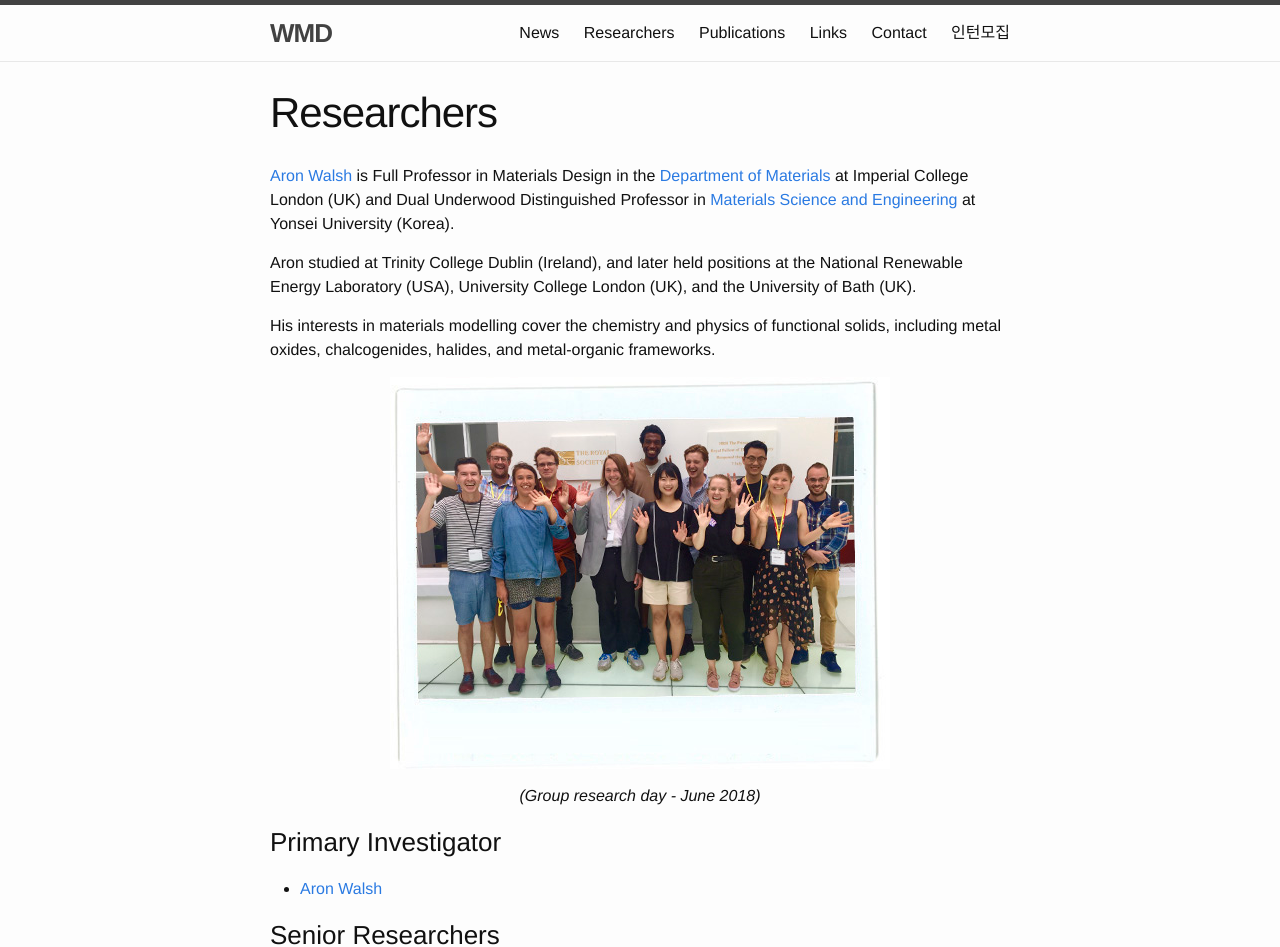
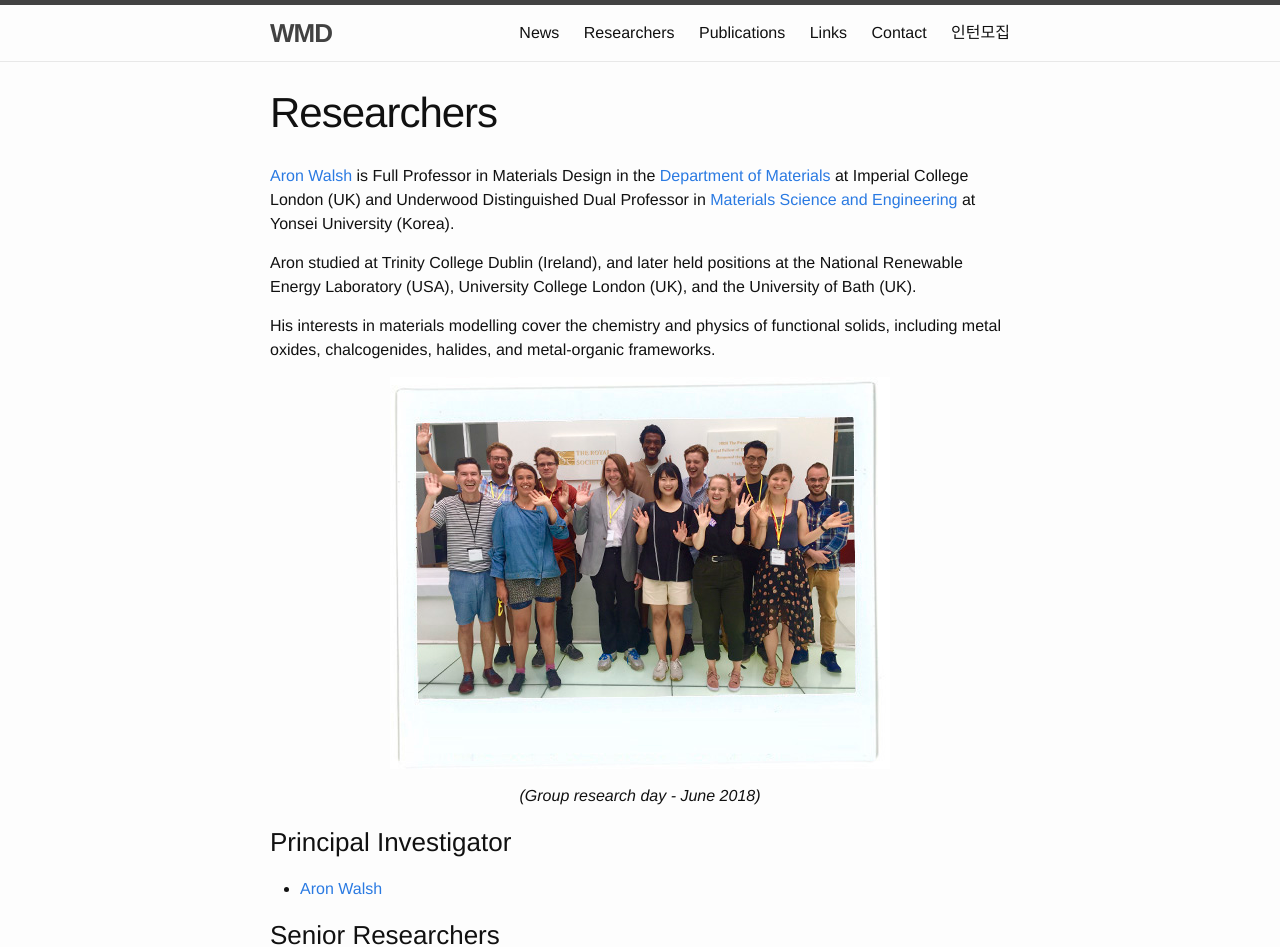
Before and after one commit to WMD-group/WMD-group.github.io, a Jekyll site: the page built from b_group.md, in a window 1280 px wide and 1400 px high. Shown: the top 947 px of the window. Built offline with Jekyll 4.4.1, drawn with Linux system fonts in a browser that asks for light colours; some of the changed text lies outside the part shown.

Commit message:
Update b_group.md
+ 2020 summer students

```diff
--- a/b_group.md
+++ b/b_group.md
@@ -4,7 +4,7 @@
 permalink: /group/
 ---
 
-[Aron Walsh](http://www.imperial.ac.uk/people/a.walsh) is Full Professor in Materials Design in the [Department of Materials](https://www.imperial.ac.uk/engineering/departments/materials) at Imperial College London (UK) and Dual Underwood Distinguished Professor in [Materials Science and Engineering](http://mse.yonsei.ac.kr/eng/) at Yonsei University (Korea).
+[Aron Walsh](http://www.imperial.ac.uk/people/a.walsh) is Full Professor in Materials Design in the [Department of Materials](https://www.imperial.ac.uk/engineering/departments/materials) at Imperial College London (UK) and Underwood Distinguished Dual Professor in [Materials Science and Engineering](http://mse.yonsei.ac.kr/eng/) at Yonsei University (Korea).
 
 Aron studied at Trinity College Dublin (Ireland), and later held positions at the National Renewable Energy Laboratory (USA), University College London (UK), and the University of Bath (UK).
 
@@ -14,7 +14,7 @@
 ![](/assets/groupday_2018.jpg){: .center-image }
 *<center>(Group research day - June 2018)</center>*
 
-### Primary Investigator
+### Principal Investigator
 - [Aron Walsh](https://scholar.google.co.uk/citations?user=Ktvn91gAAAAJ&hl=en)
 
 ### Senior Researchers
```
Also changed, not shown: other parts of b_group.md (+5 -0 lines).
